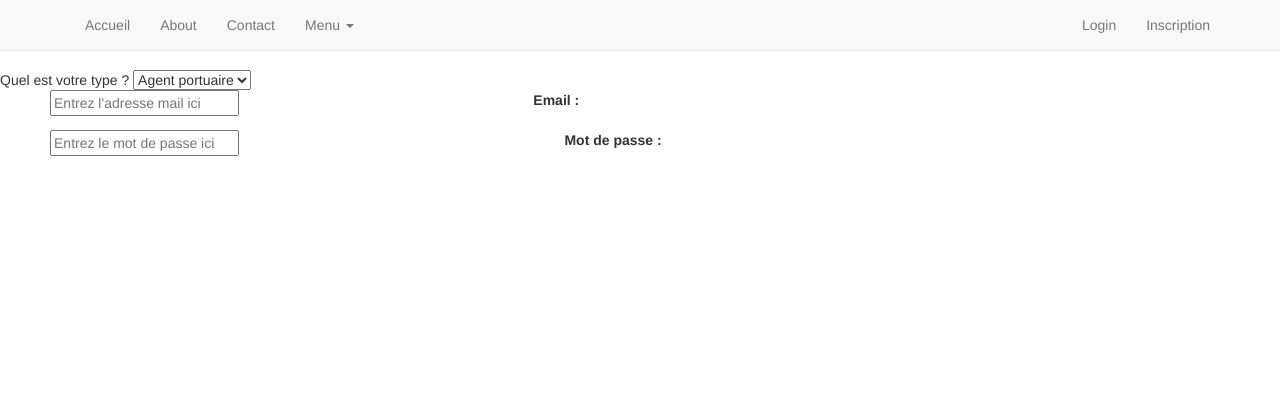
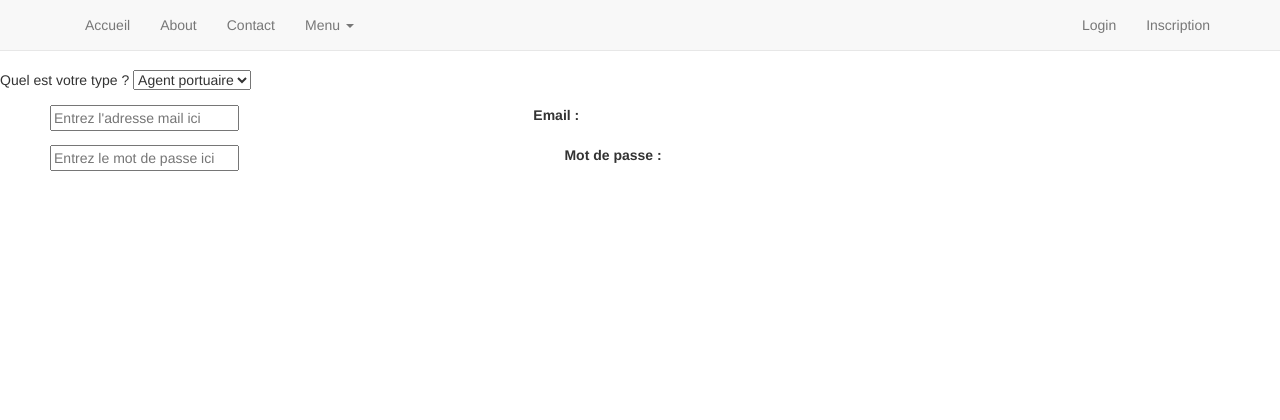
Before and after one commit to marcbal/24IUTInfoWeb, a PHP site: a page that uses application/vue/inscription/index.php in a window 1280 px wide. Shown: the top 420 px of the page. Run offline with PHP 8.4, Linux system fonts and the light colour scheme; some libraries are stand-ins or nearby versions.

Commit message:
formulaire enregistrement

```diff
--- a/application/vue/inscription/index.php
+++ b/application/vue/inscription/index.php
@@ -5,12 +5,14 @@
 <section class="enregistrementform">
 
     <form name="enregistrement" action="index_submit" method="get" accept-charset="utf-8">
+        <div class="form-group">
         Quel est votre type ?
         <SELECT name="type" size="1" id="type_selector">
             <OPTION value="0">Agent portuaire</option>
             <OPTION value="1">Compagnie</option>
             <OPTION value="2">Client</option>
         </SELECT>
+        </div>
 
         <div id="type_0">
 
```
